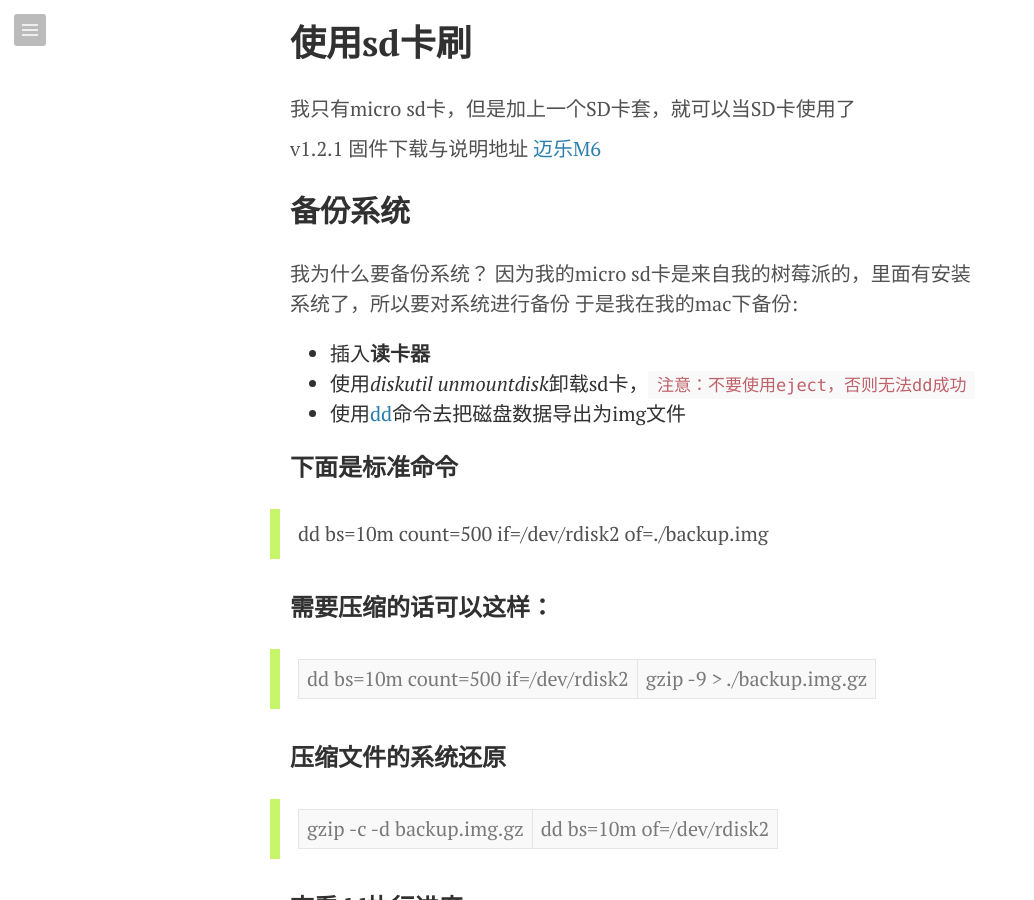
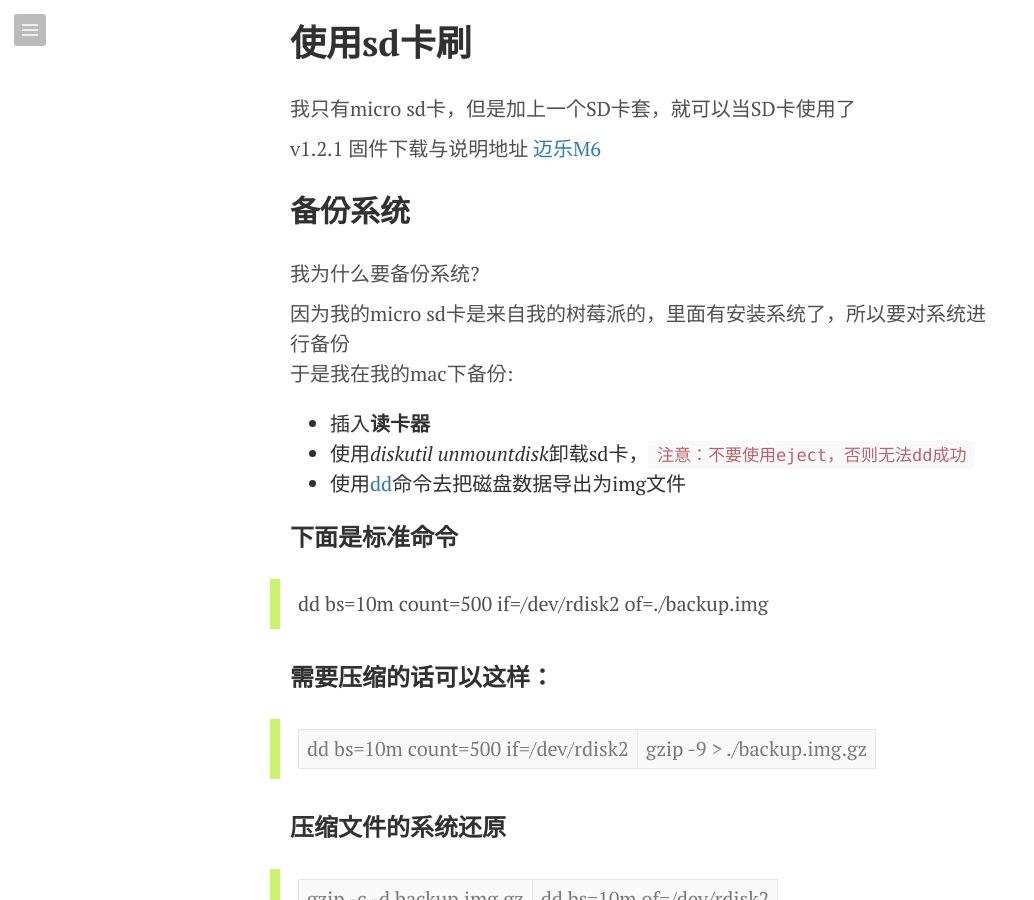
Before and after one commit to sherppard/sherppard.github.io, a Jekyll site: the page built from _posts/2014-01-22-thinny-2.md, in a window 1280 px wide and 900 px high, scrolled down 964 px. Shown: the whole window, without its empty margins (0-1034 px from the left). Built offline with Jekyll 4.4.1, drawn with Linux system fonts in a browser that asks for light colours; Markdown is read by kramdown in place of the engine named in the settings.

Commit message:
2015-6-3-addtext1

```diff
--- a/_posts/2014-01-22-thinny-2.md
+++ b/_posts/2014-01-22-thinny-2.md
@@ -14,9 +14,11 @@ v1.2.1 固件下载与说明地址 [迈乐M6](http://www.hdpfans.com/thread-4426
 
 ## 备份系统
 
-我为什么要备份系统？
+我为什么要备份系统?
+
 因为我的micro sd卡是来自我的树莓派的，里面有安装系统了，所以要对系统进行备份
 于是我在我的mac下备份:
+
 - 插入**读卡器**
 - 使用*diskutil unmountdisk*卸载sd卡，`注意：不要使用eject，否则无法dd成功`
 - 使用[dd](http://zh.wikipedia.org/wiki/Dd_%28Unix%29)命令去把磁盘数据导出为img文件
```
